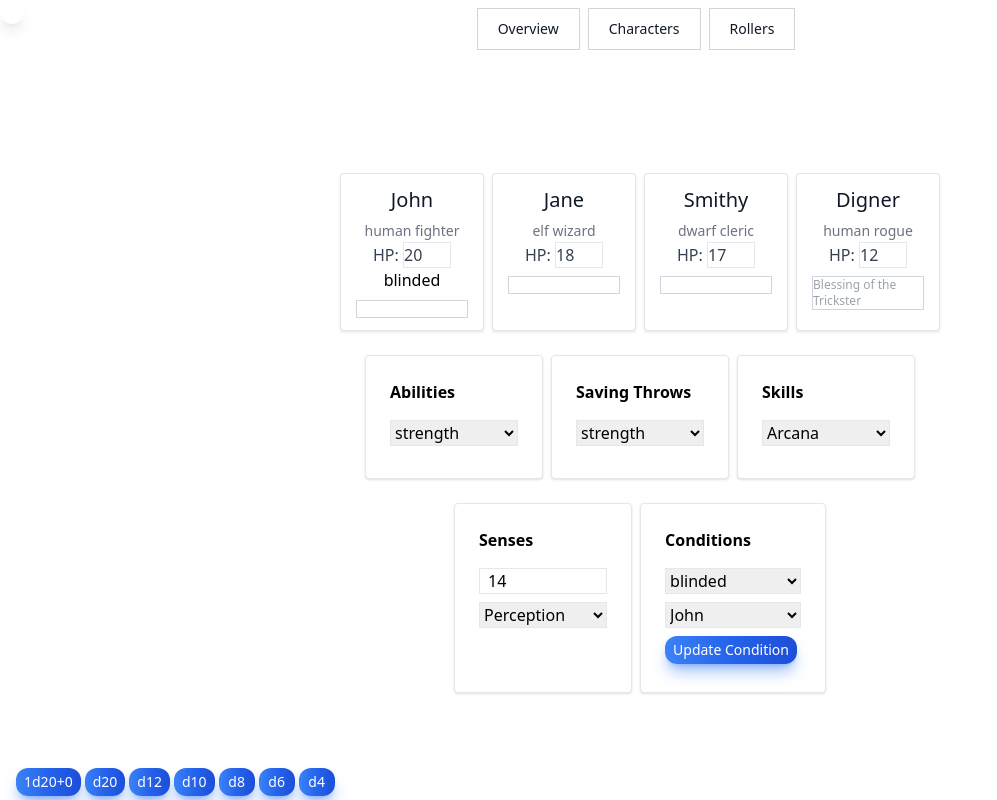
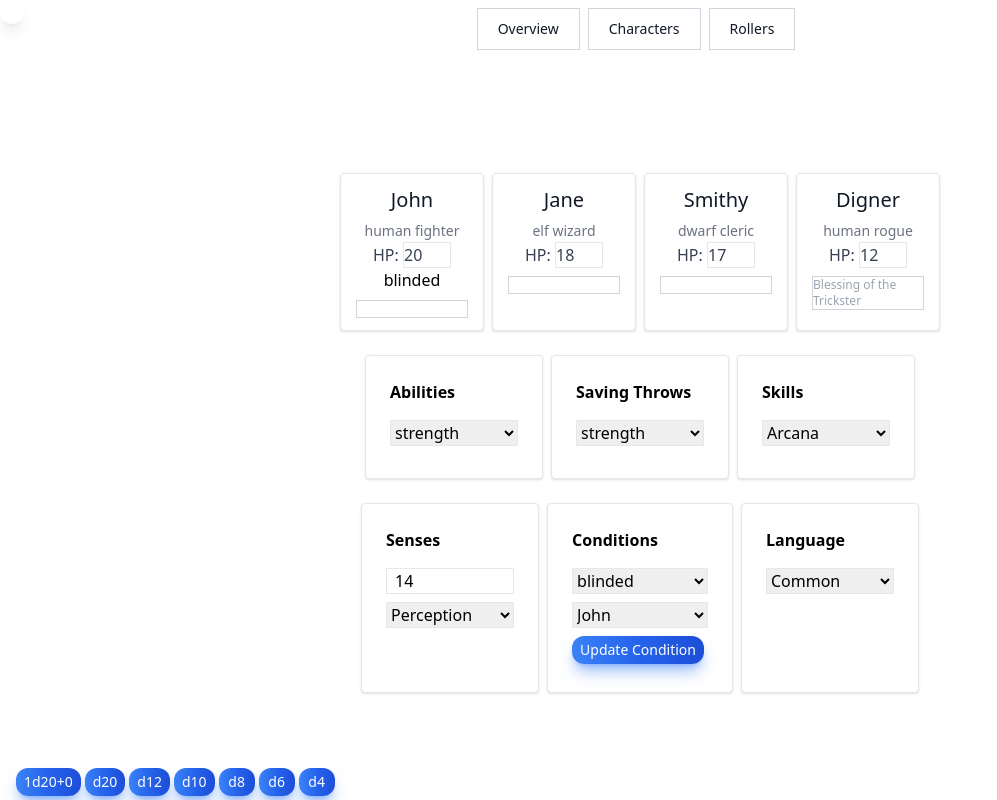
Before and after one commit to troyrthompson/dm-tools, a Next.js app: page / in a window 1280 px wide. Shown: the whole page, without its empty margins (0-997 px from the left). Built offline with nearby package versions, Linux system fonts and the light colour scheme.

Commit message:
Add languages widget

```diff
--- /dev/null
+++ b/app/components/languages/Languages.tsx
@@ -0,0 +1,69 @@
+"use client";
+
+import {
+  selectCharacters,
+} from "@/lib/features/characters/charactersSlice";
+
+import { useAppSelector } from "@/lib/hooks";
+
+import { useState } from "react";
+
+export const Languages = () => {
+
+  const characters = useAppSelector(selectCharacters);
+
+  const [applicableCharacters, setApplicableCharacters] = useState<Array<string>>([]);
+  const [language, setLanguage] = useState('common');
+
+  const characterLanguages = characters.map((character) => {
+    return {
+      name: character.general.name,
+      languages: character.languages,
+    };
+  });
+
+  const handleSelectChange = (e: React.ChangeEvent<HTMLSelectElement>) => {
+    setLanguage(e.target.value);
+    determineApplicableCharacters(e.target.value);
+  };
+
+  function determineApplicableCharacters(language: string) {
+    const applicableCharacters: Array<string> = [];
+    characterLanguages.forEach((character) => {
+      if (character.languages[language]) {
+        applicableCharacters.push(character.name);
+      }
+    });
+    setApplicableCharacters(applicableCharacters);
+  }
+
+  return (
+    <div className="flex flex-wrap justify-center mt-6">
+      <div className="flex flex-col gap-2 p-6 bg-white border border-gray-200 rounded shadow dark:bg-gray-800 dark:border-gray-700 no-underline">
+        <h2 className="block text-md font-bold mb-2">Language</h2>
+        <select className="w-32 border border-gray-200" onChange={handleSelectChange} value={language}>
+          <option value='common'>Common</option>
+          <option value='commonSignLanguage'>Common Sign Language</option>
+          <option value='draconic'>Draconic</option>
+          <option value='dwarvish'>Dwarvish</option>
+          <option value='elvish'>Elvish</option>
+          <option value='giant'>Giant</option>
+          <option value='gnomish'>Gnomish</option>
+          <option value='goblin'>Goblin</option>
+          <option value='halfling'>Halfling</option>
+          <option value='orc'>Orc</option>
+        </select>
+
+        <div>
+        {applicableCharacters.map((character, index) => {
+          return (
+            <div key={index}>
+              <div>{character}</div>
+            </div>
+          );
+        })}
+        </div>
+      </div>
+    </div>
+  );
+};
--- a/app/page.tsx
+++ b/app/page.tsx
@@ -6,6 +6,8 @@ import { Condition } from "./components/condition/Condition";
 import { Skills } from "./components/skills/Skills";
 import { Abilities } from "./components/abilities/Abilities";
 import { SavingThrows } from "./components/savingThrows/SavingThrows";
+
+import { Languages } from "./components/languages/Languages";
 
 export default function IndexPage() {
   return (
@@ -19,6 +21,7 @@ export default function IndexPage() {
     <div className="flex flex-wrap justify-center gap-2">
       <PassiveTracker />
       <Condition />
+      <Languages />
     </div>
    </>
   );
```
